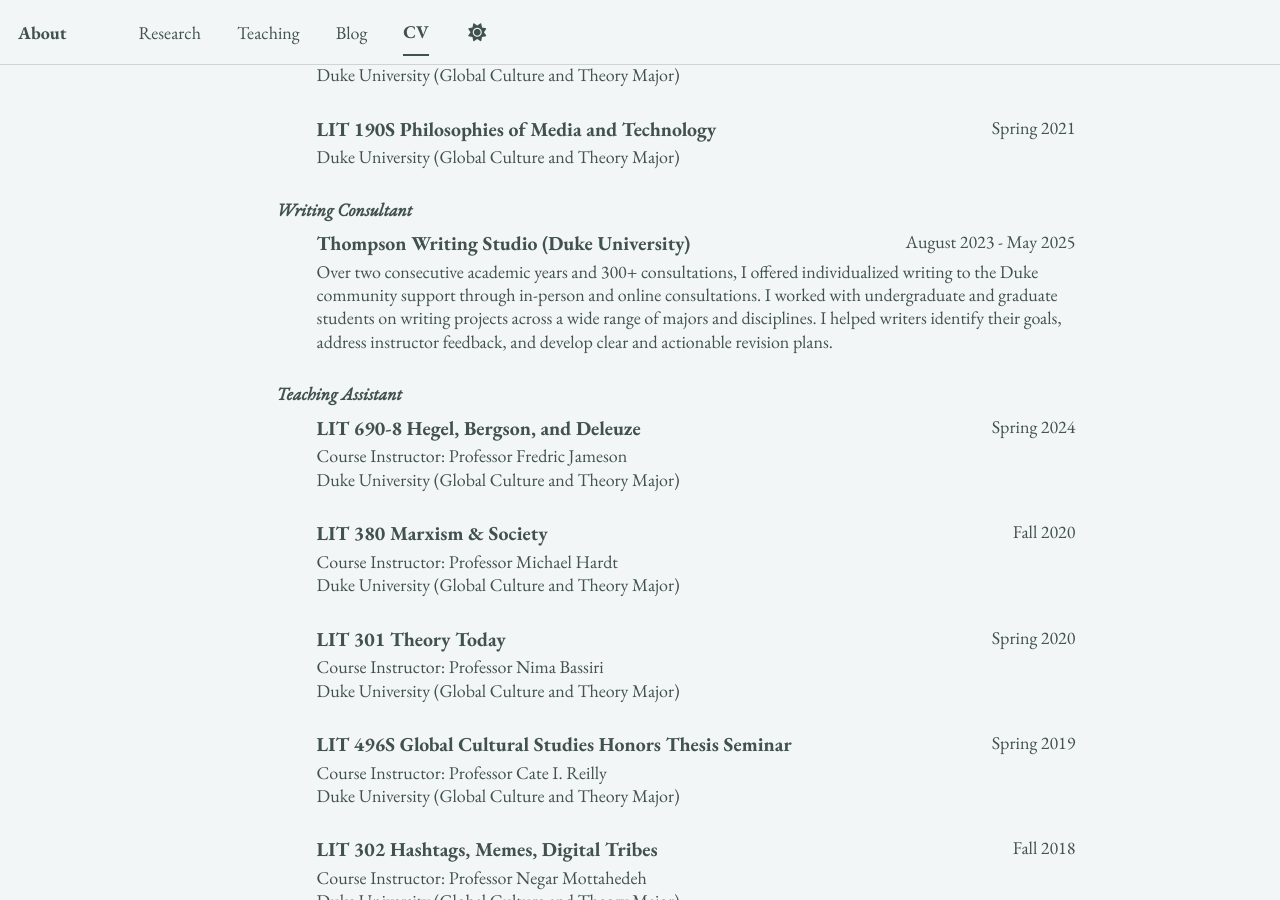
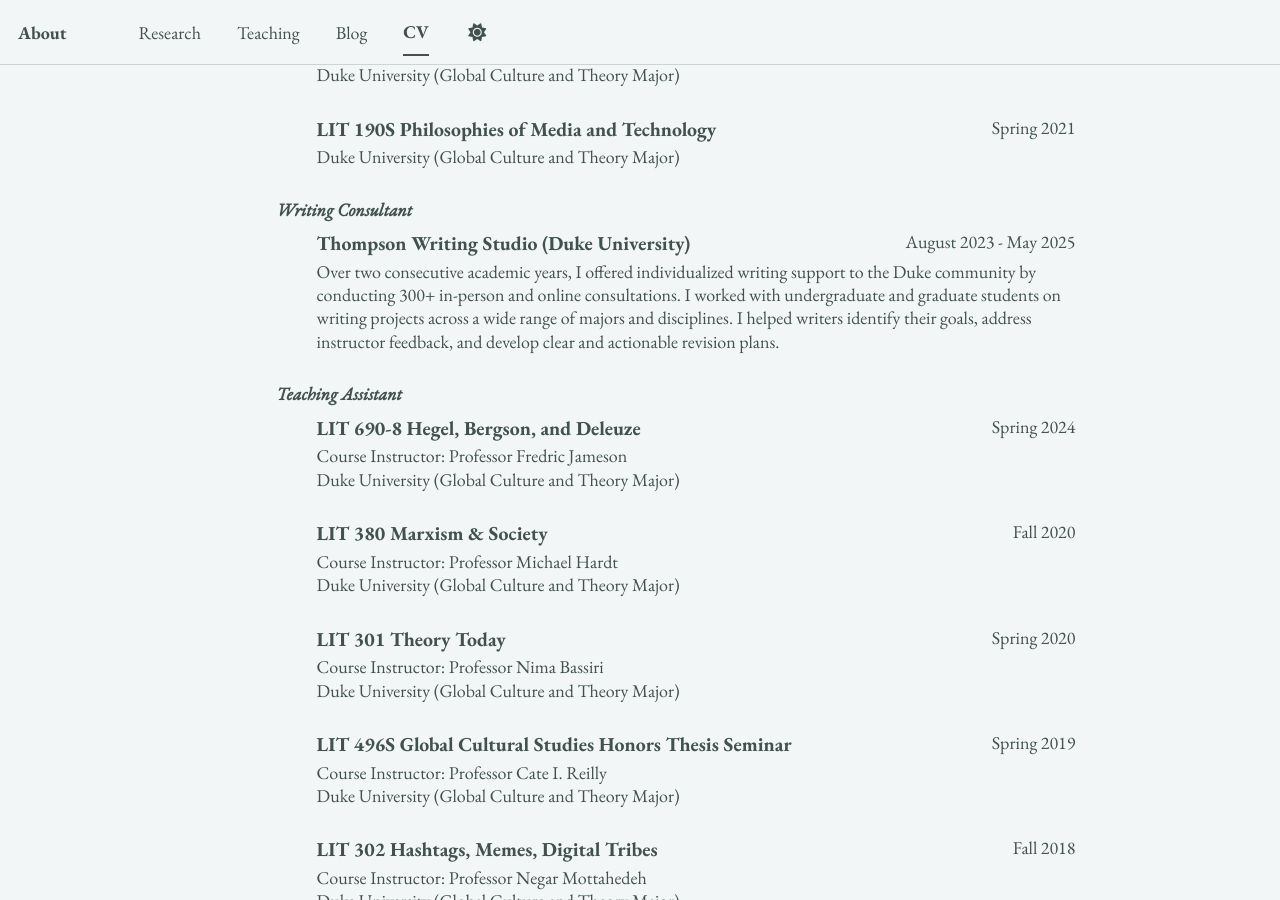
Before and after one commit to epujol90/epujol90.github.io, a Jekyll site: the page built from _pages/cv-json.md, in a window 1280 px wide and 900 px high, scrolled down 5425 px. Built offline with Jekyll 4.4.1, drawn with Linux system fonts in a browser that asks for light colours; a script bundle is joined from its source files by our own code; library files that are not in the unit come from our copies.

Commit message:
Update cv.json

```diff
--- a/_data/cv.json
+++ b/_data/cv.json
@@ -341,7 +341,7 @@
       "institution": "",
       "date": "August 2023 - May 2025",
       "role": "",
-      "description": "Over two consecutive academic years and 300+ consultations, I offered individualized writing to the Duke community support through in-person and online consultations. I worked with undergraduate and graduate students on writing projects across a wide range of majors and disciplines. I helped writers identify their goals, address instructor feedback, and develop clear and actionable revision plans.",
+      "description": "Over two consecutive academic years, I offered individualized writing support to the Duke community by conducting 300+ in-person and online consultations. I worked with undergraduate and graduate students on writing projects across a wide range of majors and disciplines. I helped writers identify their goals, address instructor feedback, and develop clear and actionable revision plans.",
       "category": "Writing Consultant"
     },
     {
```
